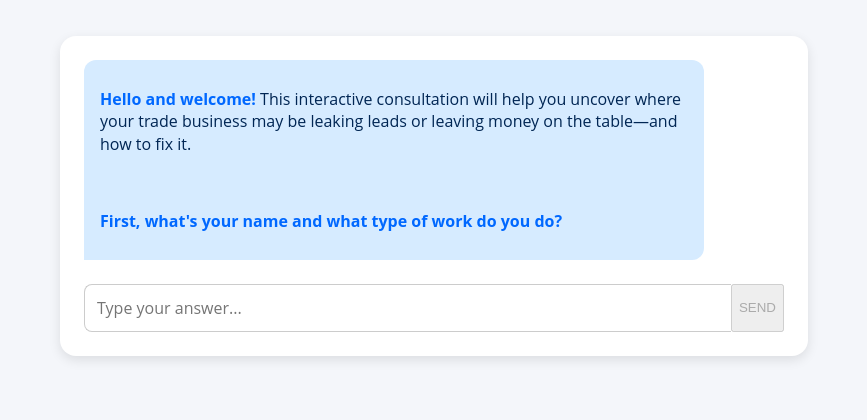
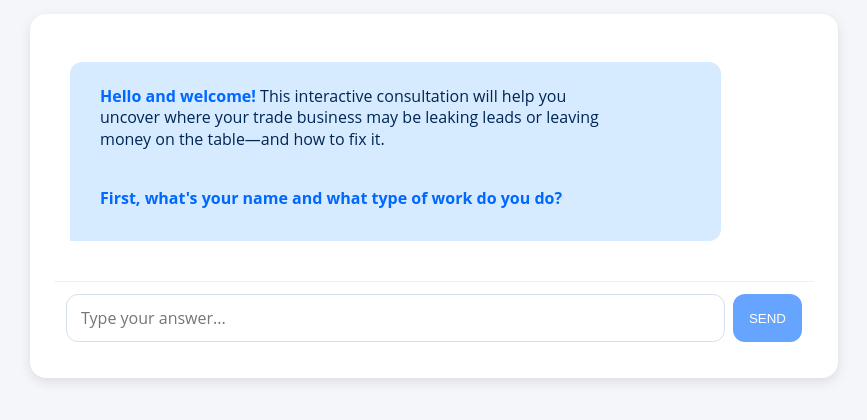
Before and after one commit to clickprimer/contractor-growth-map, a Next.js app: page / in a window 1280 px wide. Shown: the part 204-624 px from the top of the page, without its empty margins (206-1073 px from the left). Built offline with nearby package versions, Linux system fonts and the light colour scheme.

Commit message:
Add files via upload

```diff
--- a/styles/globals.css
+++ b/styles/globals.css
@@ -129,3 +129,92 @@ body {
   opacity: 0.5;
   cursor: not-allowed;
 }
+
+
+
+/* === Chat UI Fixes (streaming) === */
+.container {
+  display: flex;
+  justify-content: center;
+  align-items: center;
+  padding: 24px;
+  min-height: 100vh;
+  box-sizing: border-box;
+  background: #f4f6fa;
+}
+
+.chat-box.fixed {
+  background: #fff;
+  border-radius: 16px;
+  width: 100%;
+  max-width: 760px;
+  box-shadow: 0 4px 12px rgba(0,0,0,0.1);
+  display: flex;
+  flex-direction: column;
+  overflow: hidden;
+}
+
+/* Fixed message area with scroll */
+.chat-messages.scrollable {
+  height: 60vh;
+  overflow-y: auto;
+  padding: 16px;
+}
+
+/* Input row */
+.chat-input {
+  display: flex;
+  gap: 8px;
+  border-top: 1px solid #eef1f6;
+  padding: 12px;
+}
+.chat-input input {
+  flex: 1;
+  padding: 12px 14px;
+  border-radius: 12px;
+  border: 1px solid #d7dfea;
+  outline: none;
+}
+.chat-input button {
+  padding: 12px 16px;
+  border-radius: 12px;
+  border: none;
+  background: #0068ff;
+  color: white;
+  cursor: pointer;
+}
+.chat-input button:disabled {
+  opacity: 0.6;
+  cursor: not-allowed;
+}
+
+/* Left/Right alignment + bubbles */
+.chat-message { display: flex; margin: 8px 0; }
+.chat-message.user { justify-content: flex-end; }
+.chat-message.ai { justify-content: flex-start; }
+
+.bubble {
+  max-width: 85%;
+  padding: 12px 14px;
+  border-radius: 16px;
+  line-height: 1.35;
+  white-space: pre-wrap;
+}
+.bubble.user {
+  background: #e8eeff;
+  color: #002654;
+  border-bottom-right-radius: 6px;
+}
+.bubble.ai {
+  background: #f8f9fc;
+  color: #002654;
+  border-bottom-left-radius: 6px;
+}
+
+/* Markdown spacing tweaks */
+.bubble p { margin: 0 0 8px 0; }
+.bubble p + p { margin-top: 8px; }
+.bubble ul, .bubble ol { margin: 8px 0 8px 18px; }
+.bubble li { margin: 4px 0; }
+.bubble h1, .bubble h2, .bubble h3 { margin: 8px 0; }
+.bubble strong { font-weight: 700; }
```
